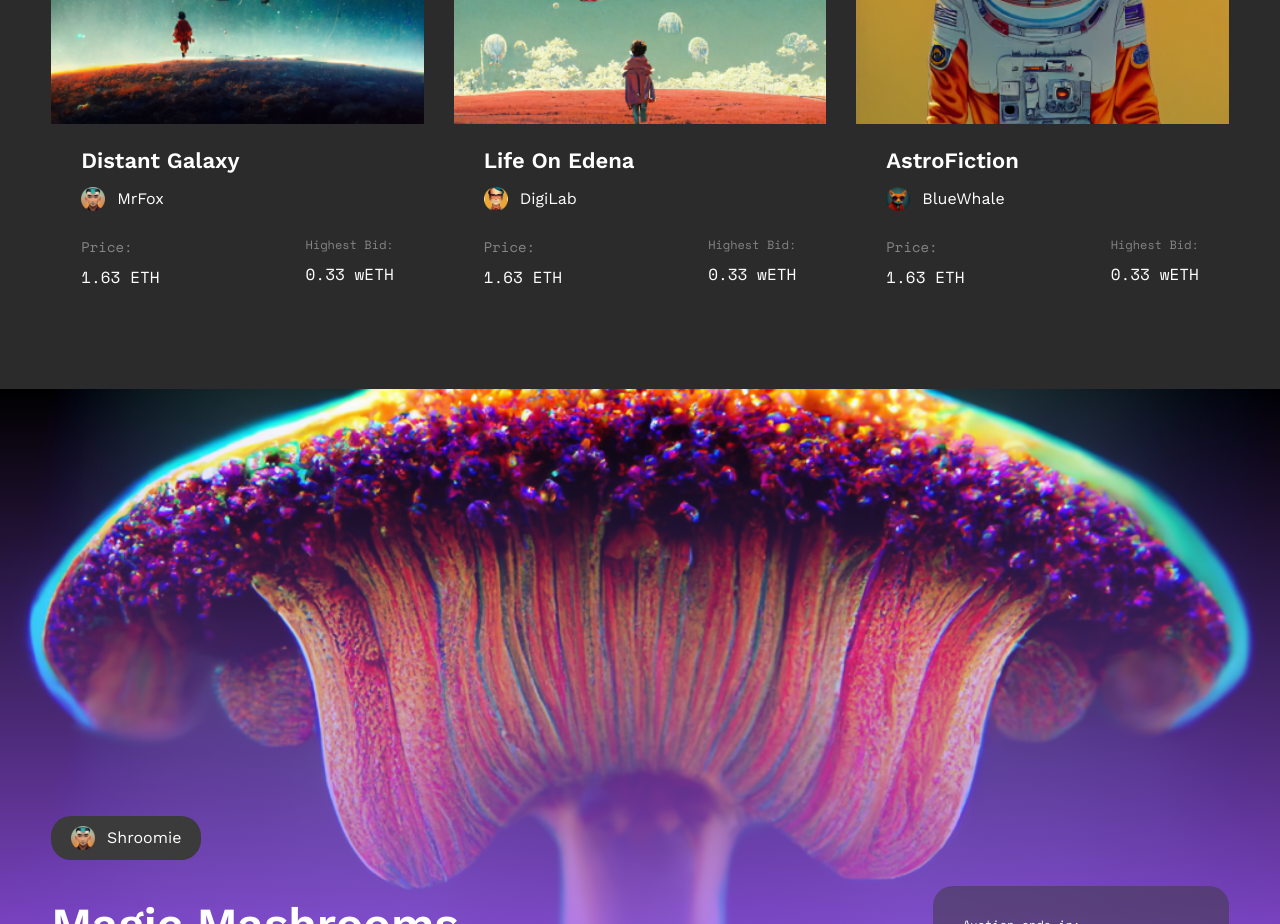
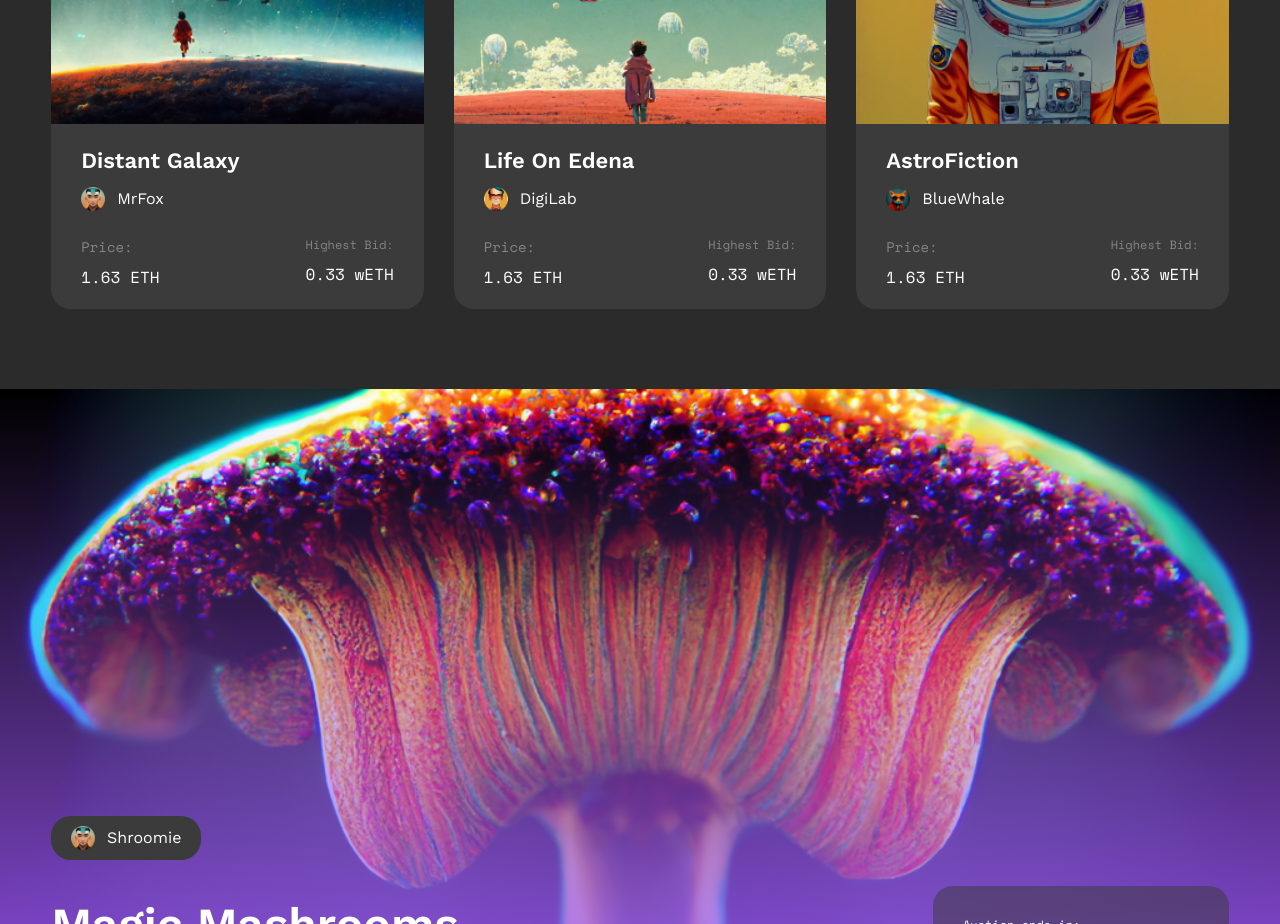
Before and after one commit to webgently/nft-marketplace-frontend, a React (Create React App) app: page / in a window 1280 px wide. Shown: the part 4200-5124 px from the top of the page. Built offline with nearby package versions, Linux system fonts and the light colour scheme.

Commit message:
update: home page

```diff
--- a/src/pages/Home/index.tsx
+++ b/src/pages/Home/index.tsx
@@ -305,6 +305,7 @@ const Home = () => {
             {nfts.map((item: any, ind: number) => {
               return (
                 <NftCard
+                  color="bg-second"
                   key={'nft' + ind}
                   ind={ind}
                   art={item.art}
```
